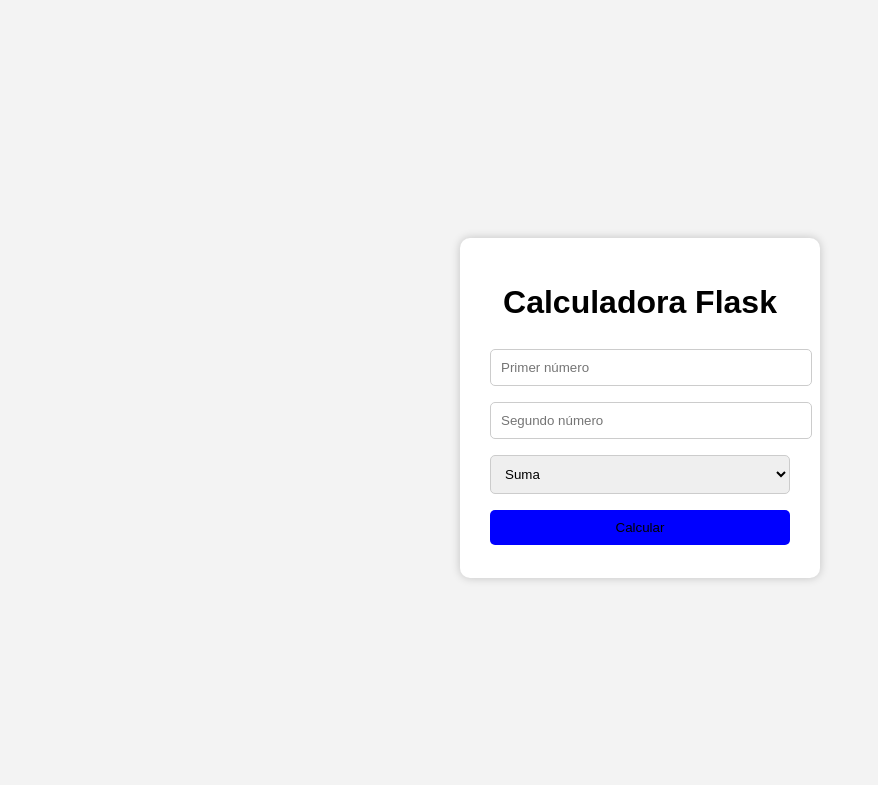
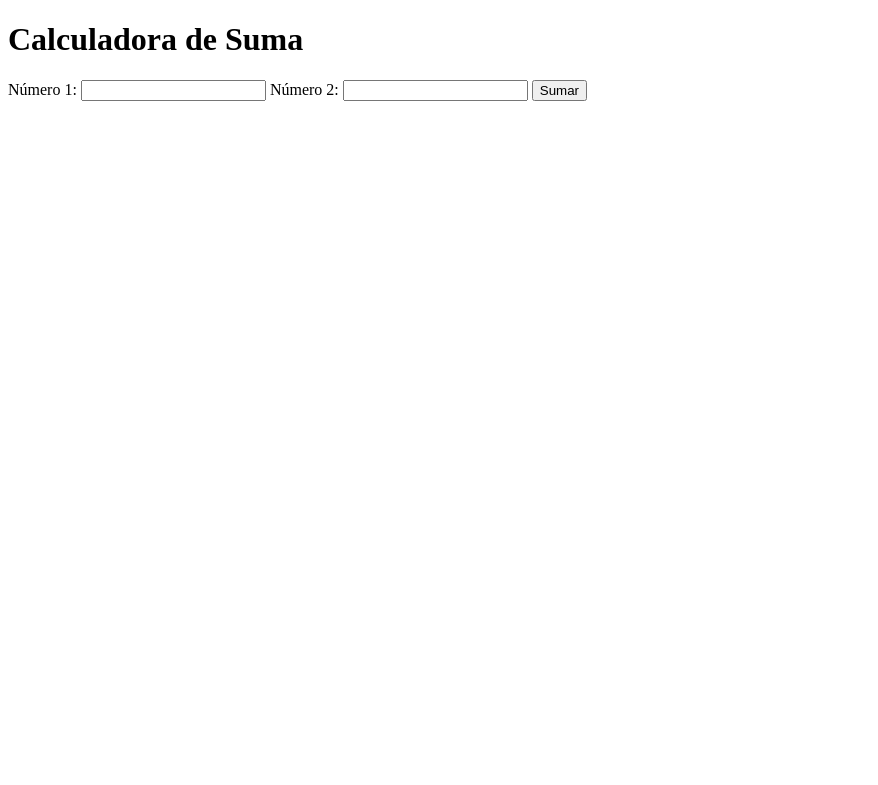
Before and after one commit to 211G0378/calculadora-flask, a Flask app: page / in a window 1280 px wide. Shown: the top 785 px of the page, without its empty margins (0-878 px from the left). After the commit the page ends 101 px from the top, so only its background shows below. Run offline with Flask 3, Linux system fonts and the light colour scheme.

Commit message:
Update index.html

```diff
--- a/templates/index.html
+++ b/templates/index.html
@@ -3,29 +3,27 @@
 <head>
     <meta charset="UTF-8">
     <title>Calculadora Flask</title>
-    <link rel="stylesheet" href="{{ url_for('static', filename='style.css') }}">
+
 </head>
 <body>
     <div class="container">
-        <h1>Calculadora Flask</h1>
+        <h1>Calculadora de Suma</h1>
         <form method="POST">
-            <input type="number" name="num1" step="any" placeholder="Primer número" required>
-            <input type="number" name="num2" step="any" placeholder="Segundo número" required>
+            <label for="num1">Número 1:</label>
+            <input type="number" step="any" name="num1" required>
 
-            <select name="operacion">
-                <option value="suma">Suma</option>
-                <option value="resta">Resta</option>
-                <option value="multiplicacion">Multiplicación</option>
-                <option value="division">División</option>
-            </select>
+            <label for="num2">Número 2:</label>
+            <input type="number" step="any" name="num2" required>
 
-            <button type="submit">Calcular</button>
+            <button type="submit">Sumar</button>
         </form>
 
-        {% if resultado is not none %}
-        <div class="resultado">
-            <p>Resultado: <strong>{{ resultado }}</strong></p>
-        </div>
+        {% if error %}
+            <div class="error">{{ error }}</div>
+        {% elif resultado is not none %}
+            <div class="resultado">
+                El resultado de la suma es: **{{ resultado }}**
+            </div>
         {% endif %}
     </div>
 </body>
```
